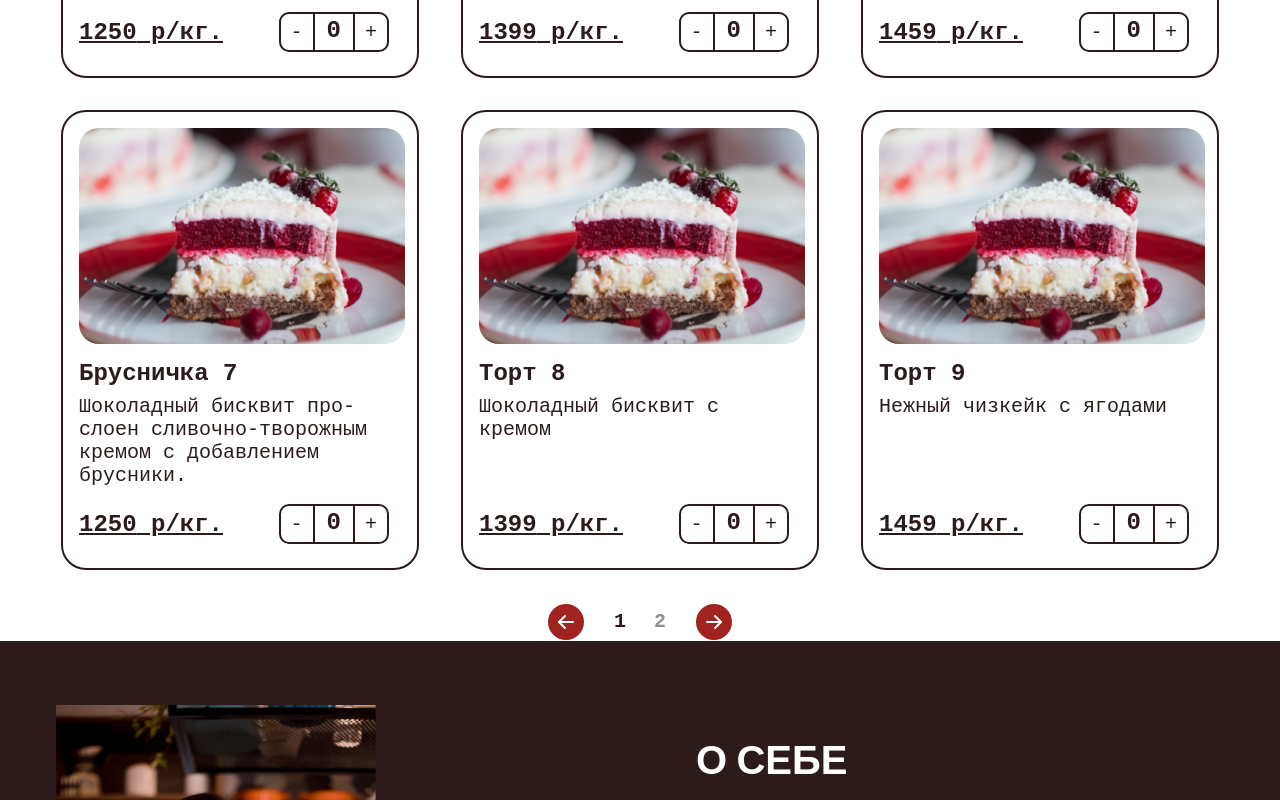
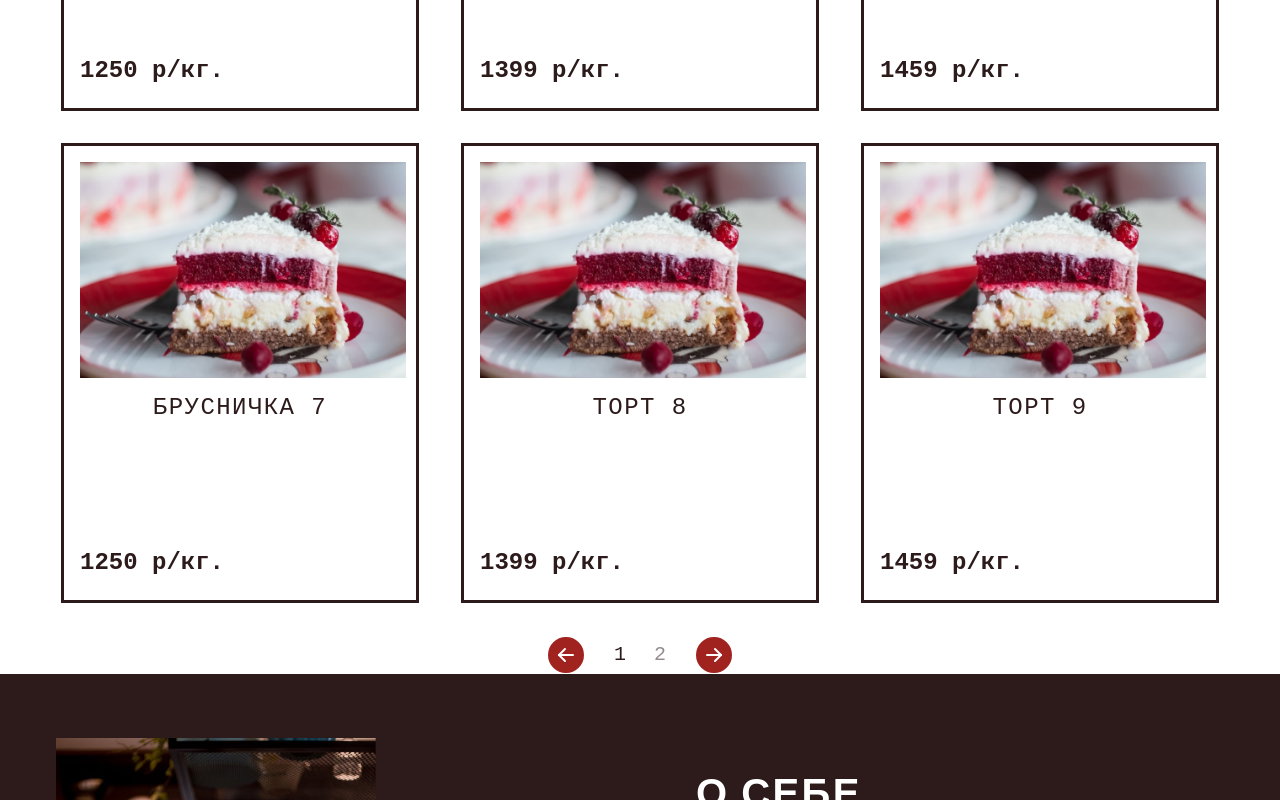
Before and after one commit to DeadDPie/landingGpo, a Next.js app: page / in a window 1280 px wide. Shown: the part 1760-2560 px from the top of the page. Built offline with nearby package versions, Linux system fonts and the light colour scheme.

Commit message:
add  data-theme="B" .h1

```diff
--- a/src/components/About/About.module.css
+++ b/src/components/About/About.module.css
@@ -30,7 +30,6 @@
 }
 
 .title {
-  font-family: var(--font-family-playfair), serif;
   font-weight: 600;
   font-size: 64px;
   color: var(--color-text-white);
@@ -177,8 +176,6 @@ html[data-theme="B"] .image {
 html[data-theme="B"] .title {
   font-size: 40px;
   color: var(--color-background);
-  font-family: var(--font-family-playfair), serif;
-  font-weight: 700;
 }
 
 html[data-theme="B"] .description {
--- a/src/components/Catalog/Card/Card.module.css
+++ b/src/components/Catalog/Card/Card.module.css
@@ -41,3 +41,27 @@
   align-items: center;
   margin-top: auto;
 }
+
+html[data-theme="B"] .card {
+  border-radius: 0;
+  border-width: 3px;
+}
+
+html[data-theme="B"] .image {
+  max-height: 300px;
+  border-radius: 0;
+}
+
+html[data-theme="B"] .title_text {
+  text-transform: uppercase;
+  letter-spacing: 0.06em;
+  font-weight: 300;
+}
+
+html[data-theme="B"] .title {
+  text-align: center;
+}
+
+html[data-theme="B"] .price {
+  text-decoration: none;
+}
--- a/src/components/Catalog/Card/Card.tsx
+++ b/src/components/Catalog/Card/Card.tsx
@@ -8,6 +8,7 @@ import Modal from "@/components/Modal/Modal";
 import { useCountButton } from "@/components/CountButton/hooks/useCountButton";
 import CountButton from "@/components/CountButton/CountButton";
 import ModalContent from "@/components/ModalContent/ModalContent";
+import { CURRENT_THEME } from "@/config/theme";
 
 interface CardProps {
   cake: Cake;
@@ -33,15 +34,17 @@ export default function Card({ cake }: CardProps) {
         className={styles.image}
       />
       <div className={styles.title}>
-        <Typography variant="h2" as="h3">
+        <Typography variant="h2" as="h3" className={styles.title_text}>
           {cake.title}
         </Typography>
       </div>
+      {CURRENT_THEME !== "B" && (
         <div className={styles.description}>
           <Typography variant="p1" as="p">
             {cake.description}
           </Typography>
         </div>
+      )}
       <div className={styles.bottom_container}>
         <div className={styles.price}>
           <Typography variant="h2" as="p">
@@ -49,11 +52,13 @@ export default function Card({ cake }: CardProps) {
           </Typography>
         </div>
 
+        {CURRENT_THEME !== "B" && (
           <CountButton
             count={count}
             setCount={setCount}
             onAddClick={handleAddClick}
           />
+        )}
       </div>
 
       {isModalOpen && (
--- a/src/components/Order/Order.module.css
+++ b/src/components/Order/Order.module.css
@@ -21,11 +21,6 @@
   margin-top: 16px;
 }
 
-html[data-theme="B"] .title {
-  font-family: var(--font-family-playfair), serif;
-  font-weight: 700;
-}
-
 @media (max-width: 1024px) {
   .wrapper {
     gap: 18px;
--- a/src/components/Order/OrderForm/OrderForm.module.css
+++ b/src/components/Order/OrderForm/OrderForm.module.css
@@ -176,11 +176,6 @@ html[data-theme="B"] .order_btn {
   max-width: 100%;
 }
 
-html[data-theme="B"] .order_btn_text {
-  font-family: var(--font-family-playfair), serif;
-  font-weight: 700;
-}
-
 html[data-theme="B"] .wrapper {
   align-items: stretch;
 }
--- a/src/ui/Typography/Typography.module.css
+++ b/src/ui/Typography/Typography.module.css
@@ -32,3 +32,14 @@
   font-size: 16px;
   color: var(--color-text-main);
 }
+
+html[data-theme="B"] .h1 {
+  font-family: var(--font-family-playfair), serif;
+  font-weight: 700;
+  text-transform: uppercase;
+  letter-spacing: 0.06em;
+}
+
+html[data-theme="B"] .p1 {
+  font-weight: 400;
+}
```
Lines whose indentation alone changed are shown as unchanged.
